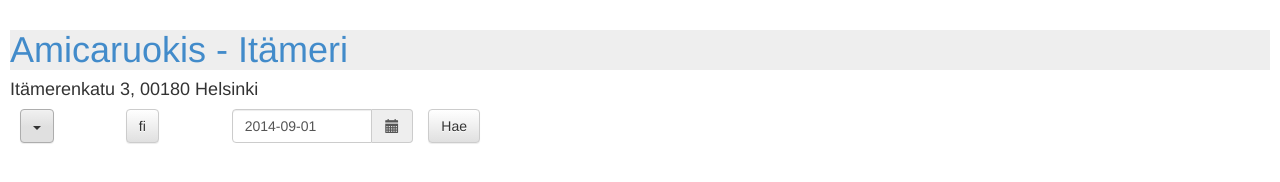
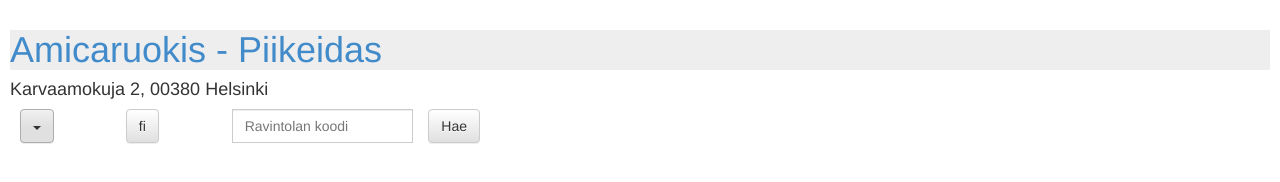
Before and after one commit to walokra/amicaruokis, a website: page index.html in a window 1280 px wide. Both pictures are taken after a click on the button 37 px from the left and 37 px from the top of the page. Drawn offline with Linux system fonts and the light colour scheme; no server answers.

Commit message:
Fix showing current day menu open. Add one hidded restaurant. Organize code and remove unsupported stuff.

```diff
--- a/index.html
+++ b/index.html
@@ -42,11 +42,19 @@
                   <ul class="language-dropdown-menu dropdown-menu json-lang-menu"></ul>
                 </div>
 
+                <!-- Useless for now
                 <div class='col-sm-2'>
                     <div class='input-group date' id='datetimepicker1'>
                         <input type='text' class="form-control" data-date-format="YYYY-MM-DD" />
                         <span class="input-group-addon"><span class="glyphicon glyphicon-calendar"></span>
                         </span>
+                    </div>
+                </div>
+                -->
+
+                <div class='col-sm-2'>
+                    <div class='input-group restaurant' id='restaurant'>
+                        <input type='text' id="restaurantPageId" title="Ravintolan numerokoodi" placeholder="Ravintolan koodi" class="form-control" />
                     </div>
                 </div>
                 <button type="button" class="btn btn-default getMenu">Hae</button>
--- a/js/app.js
+++ b/js/app.js
@@ -7,10 +7,14 @@
     'datetimepicker',
     'json2'
 ], function($, _, Backbone, moment){
+    var router;
+
+    /* Not used for now
     $('#datetimepicker1').datetimepicker({
         language: 'fi',
         defaultDate: getMonday(),
     });
+    */
 
     $('.dropdown-toggle').dropdown();
 
@@ -34,59 +38,34 @@
 
     //localStorage.clear();
 
-    //var amica_endpoint_root = 'http://www.amica.fi/modules/json/json/Index?';
-    //var costNumber='3238';
-    //var firstDay=moment($('#datetimepicker1').data("DateTimePicker").getDate()).format('YYYY-MM-DD');
-    //var lastDay=moment($('#datetimepicker2').data("DateTimePicker").getDate()).format('YYYY-MM-DD');
-    //var amica_endpoint = amica_endpoint_root + 'costNumber=' + costNumber + '&firstDay=' + firstDay + '&lastDay=' + lastDay + '&language=' + language;
-    // http://www.amica.fi/api/restaurant/menu/week?language=fi&restaurantPageId=7303&weekDate=2014-8-30
     var amica_endpoint_root = 'http://www.amica.fi/api/restaurant/menu/week?';
     var restaurantPageId = localStorage.getItem("restaurantPageId");
     if (!restaurantPageId) {
-        restaurantPageId = "7256";
+        restaurantPageId = "5830";
     }
     var restaurant = localStorage.getItem("restaurant");
     if (!restaurant) {
-        restaurant = "Itämeri";
+        restaurant = "Piikeidas";
     }
-    /*
-    var template = _.template($('#tpl-header').html(), {restaurant: "restaurant"});
-    $('.header').html(template);
-    */
 
-    var Restaurant = Backbone.Model.extend({
-        defaults: {
-            PageLinkId: "7256",
-            ShortTitle: 'Itämeri',
-            StreetAddress: "Itämerenkatu 3",
-            City: "Helsinki",
-            PostalCode: "00180"
-            // MainText
-            // Url
-        }
-    });
+    var piikeidas = {
+        PageLinkId: "5830",
+        ShortTitle: 'Piikeidas',
+        StreetAddress: "Karvaamokuja 2",
+        City: "Helsinki",
+        PostalCode: "00380",
+        // MainText
+        Url: "http://www.amica.fi/ravintolat/ei-avoimet-ravintolat/piikeidas/"
+    };
 
-    var RestaurantView = Backbone.View.extend({
-        el: '.header',
-
-        initialize:function(){
-            this.render();
-        },
-        template:_.template($('#tpl-header').html()),
-
-        render: function () {
-            this.$el.html(this.template(this.model.toJSON()));
-        }
-    });
-    var restaurant = new Restaurant;
-    var restaurantView = new RestaurantView({ model: restaurant });
-
-    var weekDate = firstDay=moment($('#datetimepicker1').data("DateTimePicker").getDate()).format('YYYY-MM-DD');
+    //var weekDate = firstDay=moment($('#datetimepicker1').data("DateTimePicker").getDate()).format('YYYY-MM-DD');
+    var weekDate = moment().format('YYYY-MM-DD');
     var language = localStorage.getItem("language");
     if (!language) {
         language = "fi";
     }
     var amica_endpoint = createAmicaEndpoint();
+    // END variables
 
     // Build lang dropdown
     var builddata = function () {
@@ -107,7 +86,6 @@
     var ul = $(".json-lang-menu");
     ul.appendTo(".json-lang-menu");
     buildUL(ul, source);
-    //add bootstrap classes
     if ($(".json-lang-menu>li:has(ul.js-menu)")) {
         $(".language-btn:first-child").text(language);
         $(".language-btn:first-child").val(language);
@@ -124,8 +102,8 @@
             console.log("Fetching restaurants from Amica, found " + data.length)
         }
         restaurants = data;
-
-        //console.log("response=" + JSON.stringify(response));
+        // Adding our hidden restaurant
+        restaurants.push(piikeidas);
 
         var builddata = function () {
             var items = [];
@@ -135,6 +113,7 @@
                 var PageLinkId = item["PageLinkId"];
                 items[i] = { label: ShortTitle, id: PageLinkId };
             }
+
             return items;
         }
 
@@ -164,15 +143,20 @@
         return amica_endpoint_root + 'restaurantPageId=' + restaurantPageId + '&weekDate=' + weekDate + '&language=' + language;
     }
 
-    // http://www.amica.fi/modules/json/json/Index?costNumber=3238&firstDay=2014-08-18&lastDay=2014-08-24&language=fi
-
+    /* Useless for now
     // Action for getting menu for given time period
-    $('.getMenu').click(function() {
+    $('.getMenu').click(function(e) {
         weekDate=moment($('#datetimepicker1').data("DateTimePicker").getDate()).format('YYYY-MM-DD');
         // TODO:
         // Rajapinta ei tarjoa historiaa ruokalistoista.
         // Tallenna viikottaiset ruokalistat tietokantaan ja hae vanhemmat listat sieltä
         amica_endpoint = createAmicaEndpoint();
+    });
+    */
+    $('.getMenu').click(function(e) {
+        restaurantPageId=$('#restaurant #restaurantPageId').val();
+        url = "restaurant/" + restaurantPageId
+        router.navigate(url, {trigger: true});
     });
 
     function getMonday() {
@@ -185,10 +169,21 @@
         Date.prototype.getDayName = function() {
             return days[ this.getDay() ];
         };
+        //String.prototype.capitalize = function() {
+        //    return this.charAt(0).toUpperCase() + this.slice(1);
+        //};
     })();
+
+    function capitalize(string) {
+        return string.charAt(0).toUpperCase() + string.slice(1);
+    }
 
     // Models
     var Menu = Backbone.Model.extend();
+
+    var Restaurant = Backbone.Model.extend({
+        defaults: piikeidas
+    });
 
     // Collection of menus.
     var WeekMenuCollection = Backbone.Collection.extend({
@@ -202,6 +197,21 @@
     //
     // Views
     //
+
+    var RestaurantView = Backbone.View.extend({
+        el: '.header',
+
+        initialize:function(){
+            this.render();
+        },
+        template:_.template($('#tpl-header').html()),
+
+        render: function () {
+            this.$el.html(this.template(this.model.toJSON()));
+        }
+    });
+    var restaurant = new Restaurant;
+    var restaurantView = new RestaurantView({ model: restaurant });
 
     // Default eventsview for events collection's view
     var WeekMenuView = Backbone.View.extend({
@@ -241,7 +251,6 @@
 
 
     var i=0;
-
     var WeekMenuItemView = Backbone.View.extend({
         tagName  : 'div',
 
@@ -261,6 +270,7 @@
             //console.log("renderOne=" + JSON.stringify(data))
 
             _.each(data.SetMenus, function (list) {
+                // Adding the weekday only once
                 if (i === 0) {
                     weekDay = data.DayOfWeek;
                     date = data.Date;
@@ -362,7 +372,8 @@
                     $('.menus', this.el).html(self.weekMenuView.render().el);
 
                     // toggle shown week day's menu
-                    var weekDayClass = '.'+new Date().getDayName();
+                    var weekDayClass = moment().format("dddd");
+                    weekDayClass = '.' + capitalize(weekDayClass);
                     $('.day').find('.items').hide();
                     $(weekDayClass).find('.items').show();
                 },
@@ -401,7 +412,7 @@
     });
 
     var initialize = function(){
-        var router = new Router();
+        router = new Router();
         Backbone.history.start();
     }
 
@@ -452,4 +463,5 @@
 
         return restaurants;
     }
+
 });
```
